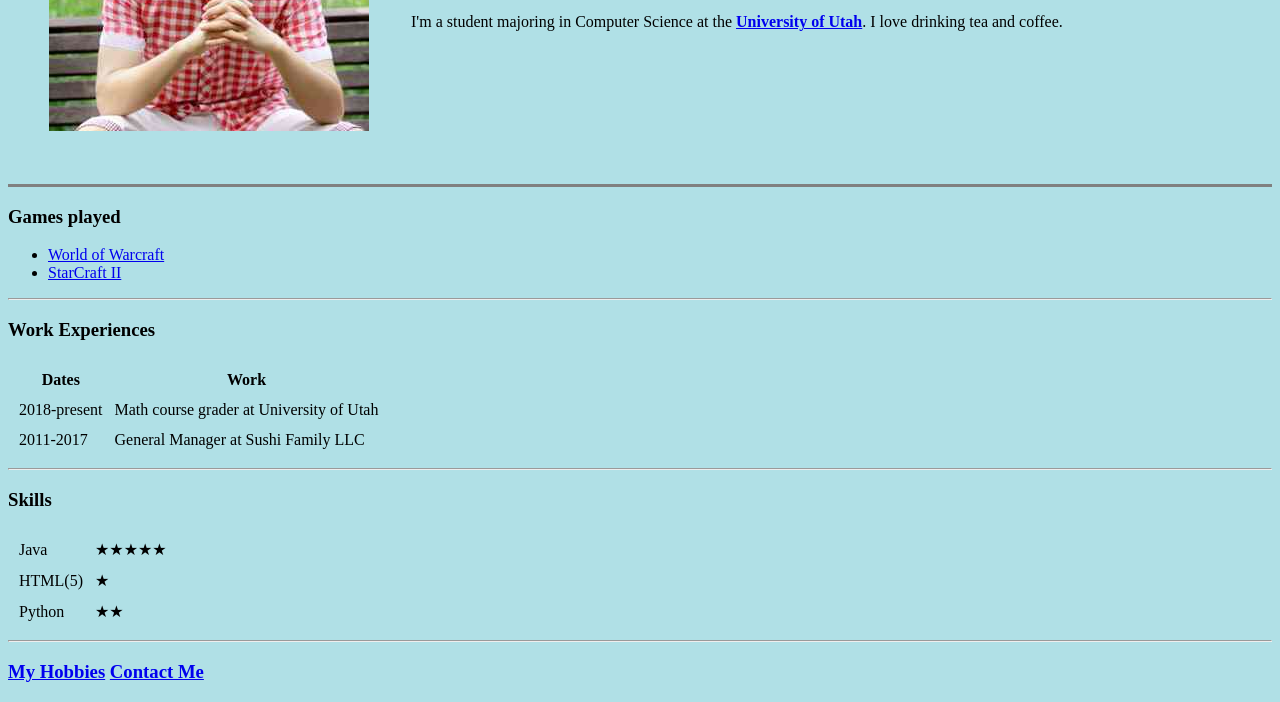
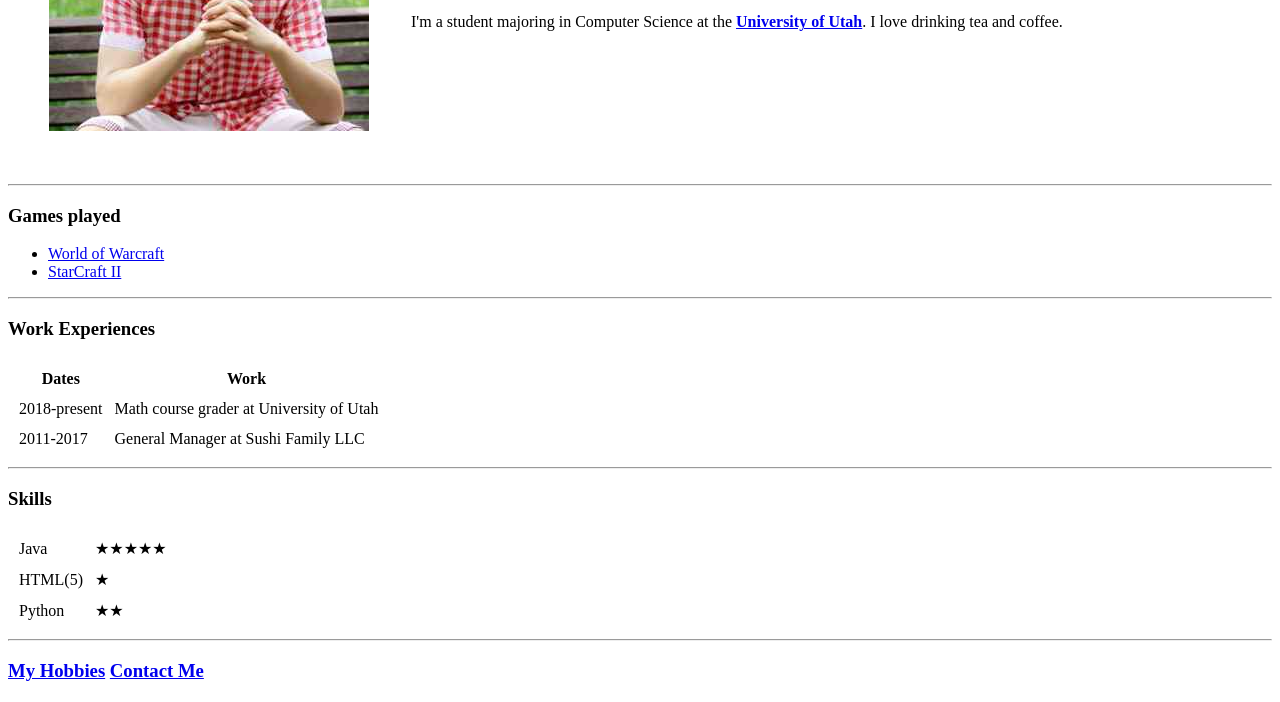
Before and after one commit to HarryW4080/web-development-course, a plain HTML site: page index-enhanced.html in a window 1280 px wide. Shown: the part 238-940 px from the top of the page. Drawn offline with Linux system fonts and the light colour scheme.

Commit message:
improved version

```diff
--- a/index-enhanced.html
+++ b/index-enhanced.html
@@ -4,9 +4,11 @@
 <head>
   <meta charset="utf-8">
   <title>Harry's personal site</title>
+  <link rel="stylesheet" href="css/styles.css">
+
 </head>
 
-<body style="background-color: powderblue;">
+<body>
   <table cellspacing="40">
     <tr>
       <td>
@@ -22,7 +24,7 @@
     </tr>
   </table>
 
-  <hr size="3" noshade>
+  <hr>
   <h3>Games played</h3>
   <ul>
     <li><a href="https://worldofwarcraft.com/en-us/">World of Warcraft</a></li>
```
